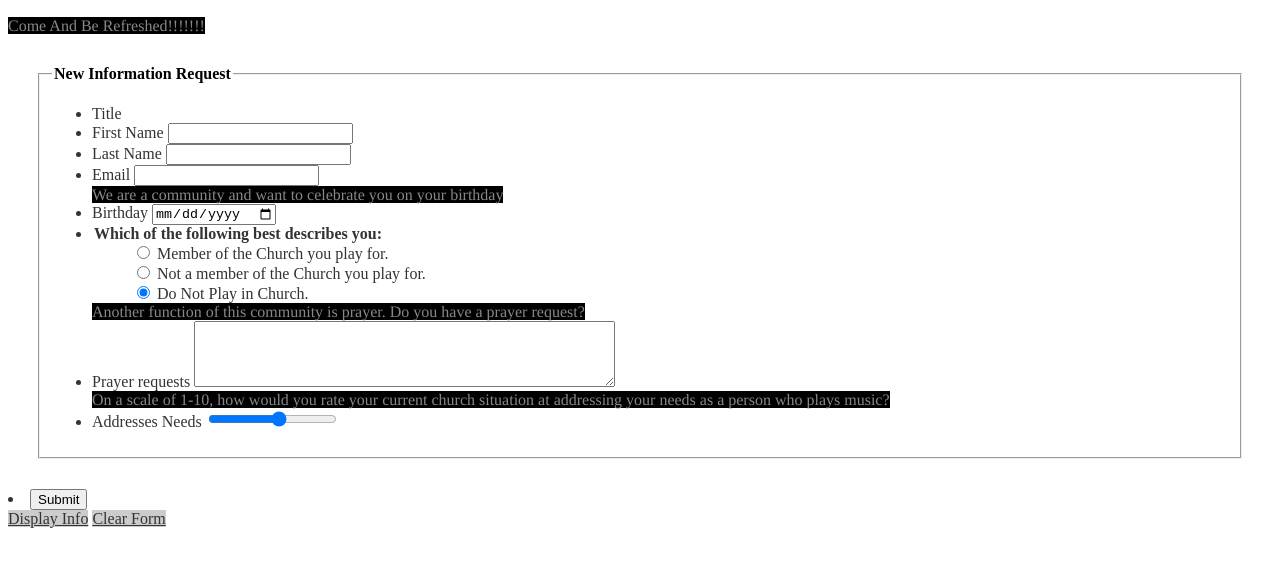
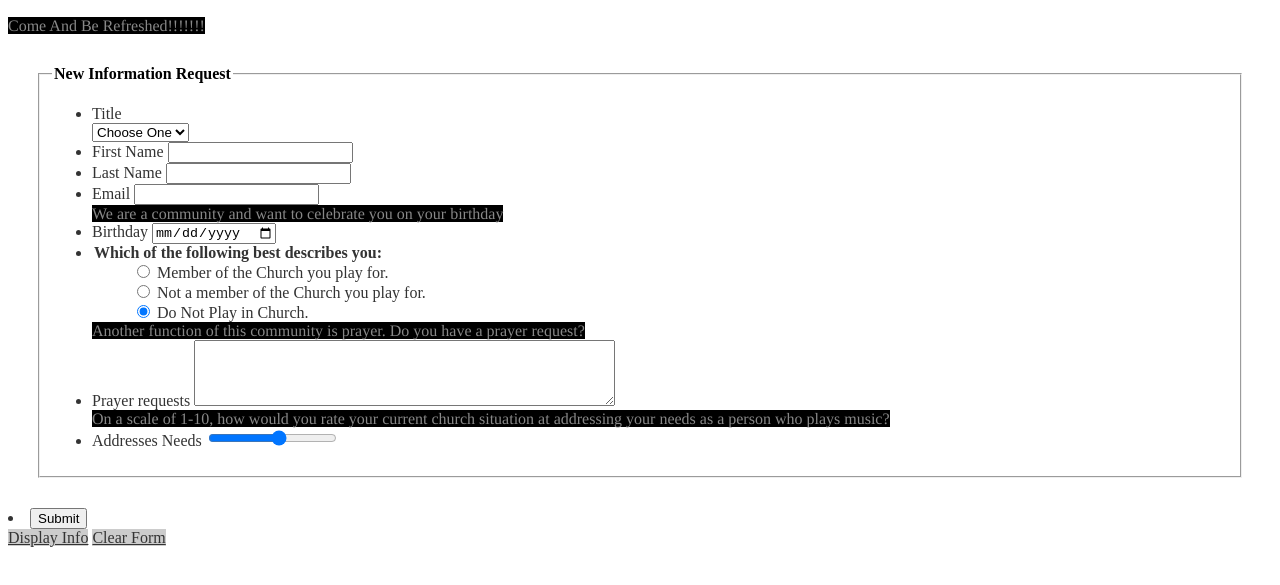
Before and after one commit to jusplayinmybass/Visual-Frameworks-30-April-2012, a plain HTML site: page carroll_myron_project2/additem.html in a window 1280 px wide. Shown: the part 97-682 px from the top of the page. Drawn offline with Linux system fonts and the light colour scheme.

Commit message:
Fix JS link

```diff
--- a/carroll_myron_project2/additem.html
+++ b/carroll_myron_project2/additem.html
@@ -55,6 +55,6 @@
 			<a href id="clear">Clear Form</a>
 
 
-           <script src="js/main" type="text/javascript"></script>
+           <script src="js/main.js" type="text/javascript"></script>
         </body>
 </html>
```
